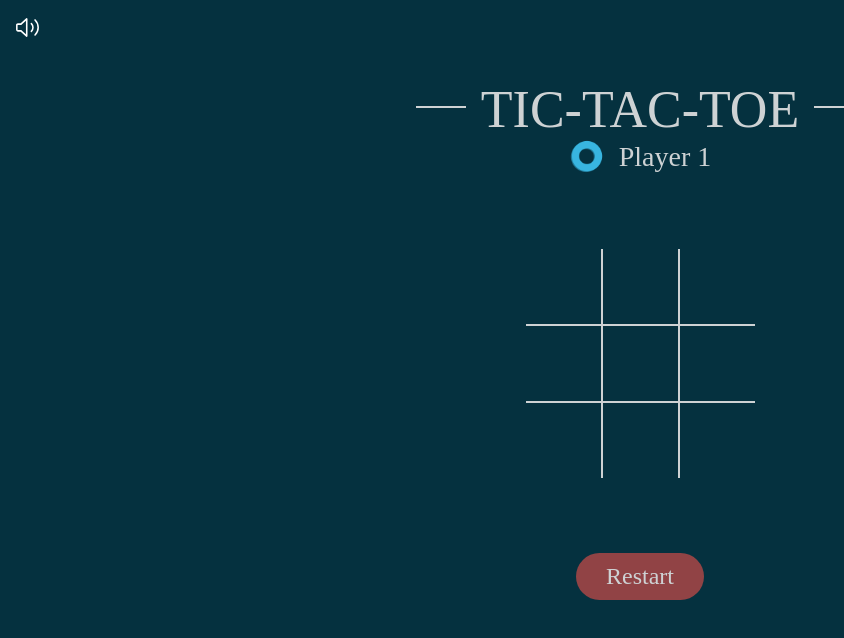
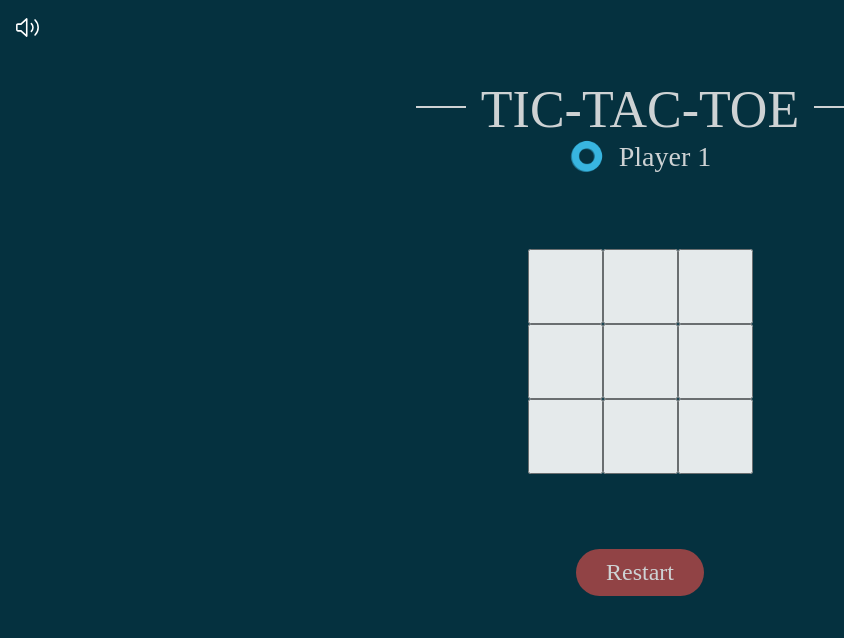
Before and after one commit to biancashiromoto/react-tic-tac-toe, a React (Vite) app: page / in a window 1280 px wide. Shown: the top 638 px of the page, without its empty margins (0-844 px from the left). Built offline with nearby package versions, Linux system fonts and the light colour scheme; a web font is replaced by a local one.

Commit message:
refactor: Set component Cell as input type checkbox

```diff
--- a/src/components/Cell/Cell.tsx
+++ b/src/components/Cell/Cell.tsx
@@ -17,11 +17,20 @@ const Cell: React.FC<CellPropsInterface> = ({ index }: CellPropsInterface) => {
   } = useCellState();
 
   return (
-    <div
+    <label
+      className="cell__label"
+      data-testid="cell__label"
+      htmlFor={`cell-${index}`}
+      >
+      {}
+      <input
+        checked={isDisabled}
         className={`cell ${isDisabled && "disabled"}`}
         data-testid="cell"
-      onClick={() => handleClick(index)}
-    >
+        id={`cell-${index}`}
+        onChange={() => handleClick(index)}
+        type="checkbox"
+      />
       {cells[index] && (
               <img
                 className="player-symbol"
@@ -29,7 +38,7 @@ const Cell: React.FC<CellPropsInterface> = ({ index }: CellPropsInterface) => {
                 alt={cells[index]}
               />
             )}
-    </div>
+    </label>
   )
 }
 
```
Lines whose indentation alone changed are shown as unchanged.
